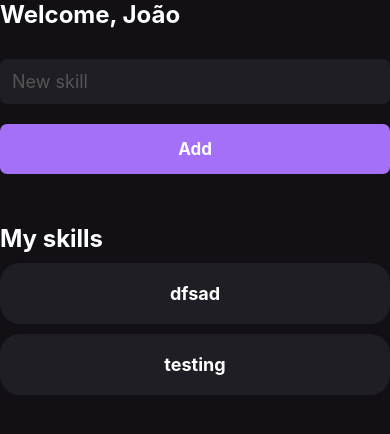
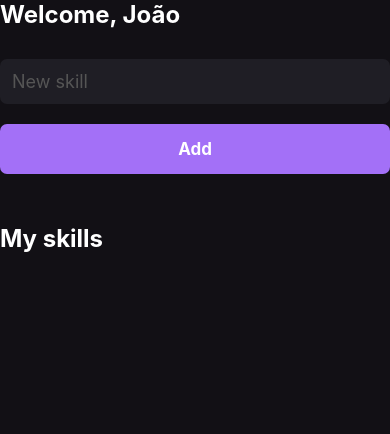
Before and after one commit to joaobispo2077/skills-king, a React Native app: screen / in a window 390 px wide. Shown: the top 434 px of the page. Built offline with nearby package versions, Linux system fonts and the light colour scheme.

Commit message:
feat: add FlatList

```diff
--- a/src/pages/Home.js
+++ b/src/pages/Home.js
@@ -6,13 +6,14 @@ import {
   StyleSheet,
   TextInput,
   Platform,
+  FlatList,
 } from 'react-native';
 import { Button } from '../components/Button';
 import { SkillCard } from '../components/SkillCard';
 
 export const Home = () => {
   const [newSkill, setNewSkill] = useState('');
-  const [skills, setSkills] = useState(['dfsad', 'testing']);
+  const [skills, setSkills] = useState([]);
 
   const handleAddNewSkill = () => {
     const hasSkill = newSkill.trim().length >= 0;
@@ -38,9 +39,11 @@ export const Home = () => {
 
       <Text style={[styles.title, { marginTop: 50 }]}>My skills</Text>
 
-      {skills.map((skill, index) => (
-        <SkillCard key={index} skill={skill} />
-      ))}
+      <FlatList
+        data={skills}
+        keyExtractor={item => item}
+        renderItem={({ item }) => <SkillCard skill={item} />}
+      />
     </SafeAreaView>
   );
 };
```
